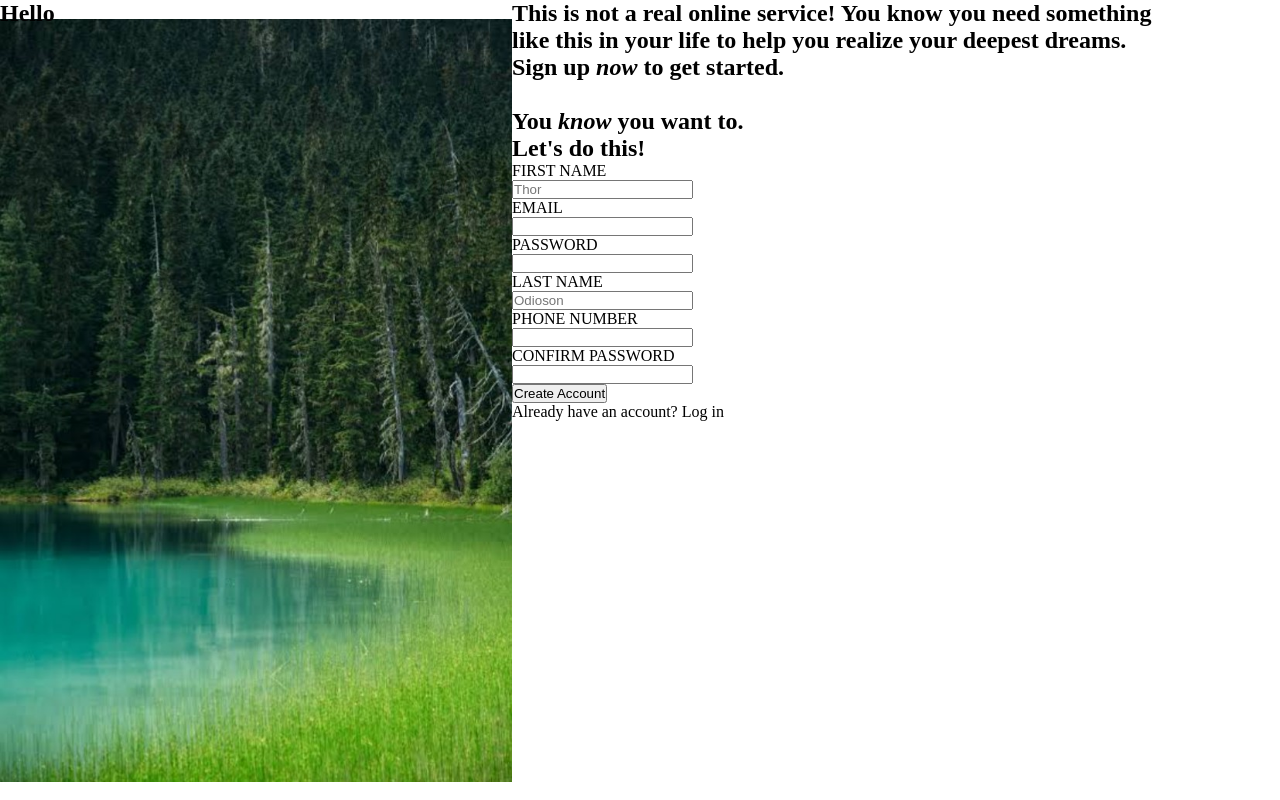
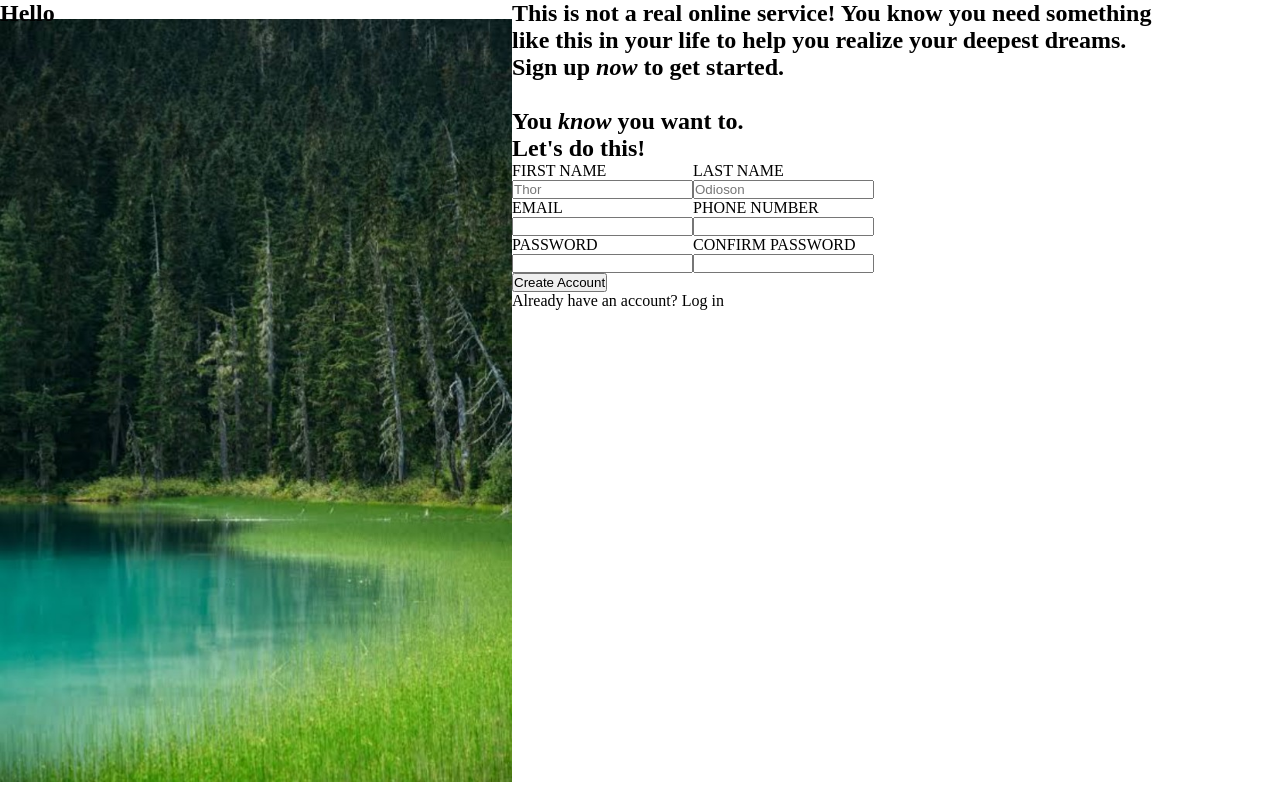
Before and after one commit to Mrlightcity/sign-up-form, a plain HTML site: page index.html in a window 1280 px wide. Drawn offline with Linux system fonts and the light colour scheme.

Commit message:
Add a rule of display : flex to the form inputs

```diff
--- a/style.css
+++ b/style.css
@@ -12,3 +12,7 @@ main{
     height: 100vh;
     width: 40vw;
 }
+
+.myForms{
+    display: flex;
+}
```
